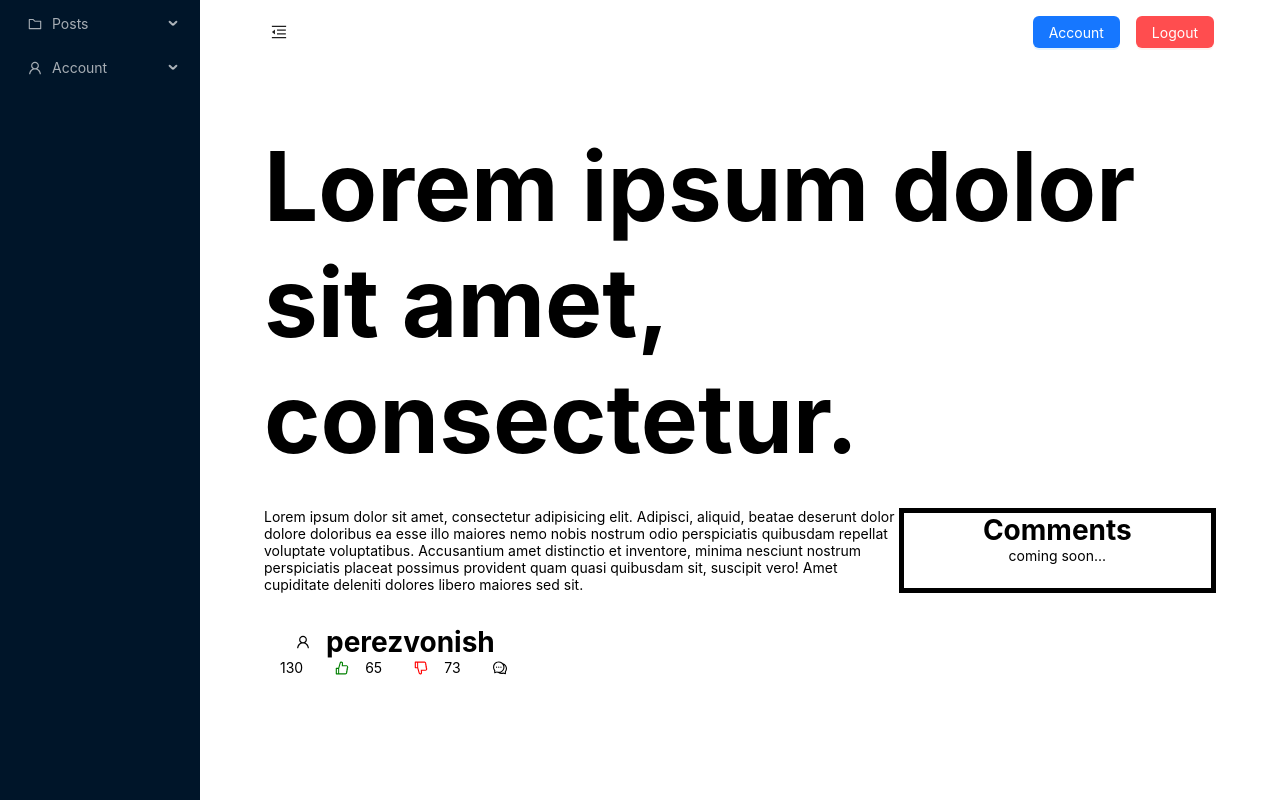
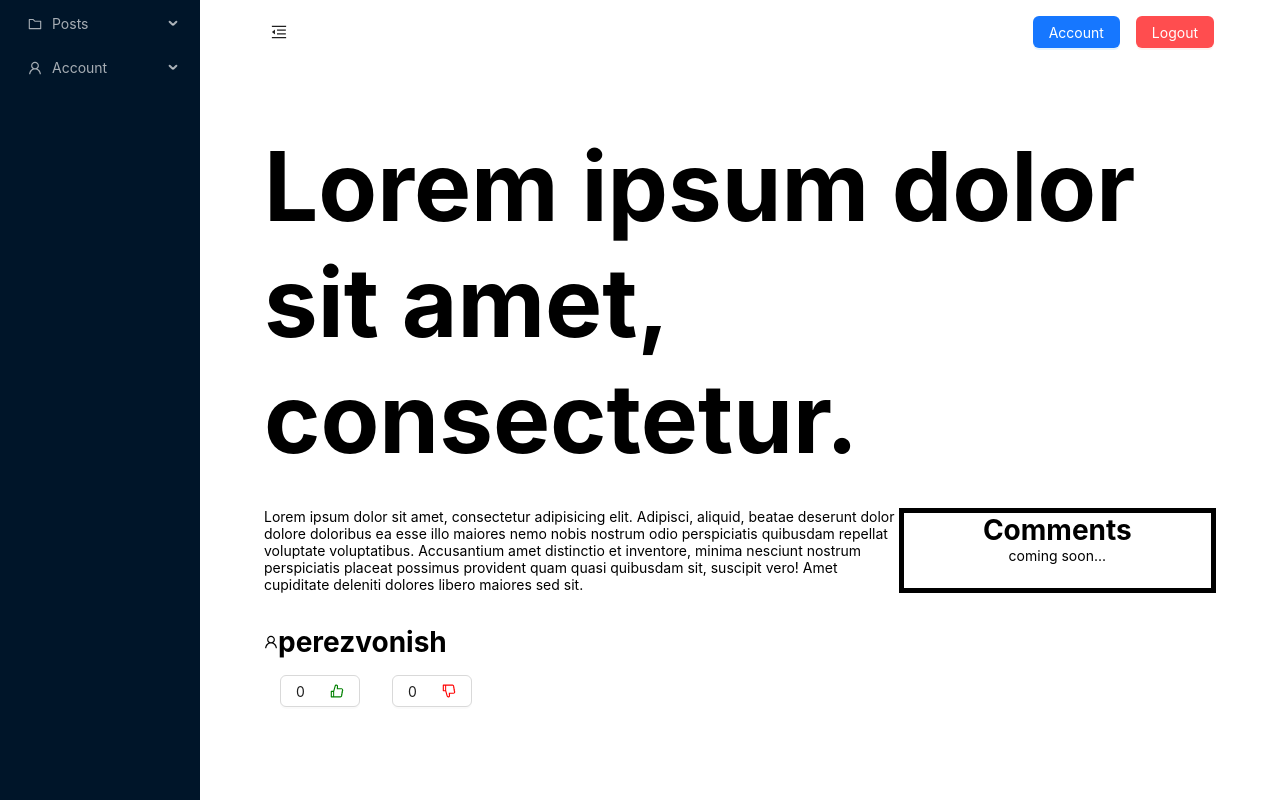
Before and after one commit to perezvonish/next-blog-frontend, a Next.js app: page /posts/1 in a window 1280 px wide. Shown: the top 800 px of the page. Built offline with nearby package versions, Linux system fonts and the light colour scheme.

Commit message:
feat: like/dislike buttons

```diff
--- a/src/app/layout.tsx
+++ b/src/app/layout.tsx
@@ -67,7 +67,7 @@ export default function RootLayout({children}) {
               </div>
           </Sider>
           <Layout>
-              <Header id={layoutStyles.header}>
+              <Header key="1" id={layoutStyles.header}>
                   <Button
                       type="text"
                       icon={collapsed ? <MenuUnfoldOutlined /> : <MenuFoldOutlined />}
--- a/src/app/posts/[id]/page.tsx
+++ b/src/app/posts/[id]/page.tsx
@@ -1,11 +1,22 @@
 "use client"
 import styles from "../../../styles/posts.module.css"
-import {Col, Divider, Row} from "antd";
+import {Button, Col, Divider, Row} from "antd";
 import {PostView} from "@/components/posts/PostView";
 import {CommentOutlined, DislikeOutlined, LikeOutlined, UserOutlined} from "@ant-design/icons";
-import React from "react";
+import React, {useState} from "react";
 
 export default function ViewPost({params}) {
+    const [like, setLike] = useState(0)
+    const [dislike, setDislike] = useState(0)
+
+    const onLike = () => {
+        setLike(like + 1)
+    }
+
+    const onDislike = () => {
+        setDislike(dislike + 1)
+    }
+
     return (
         <div className={styles.viewPost}>
             <div className={styles.viewPostTitle}>
@@ -28,16 +39,16 @@ export default function ViewPost({params}) {
 
                 <div className={styles.postFooterInfo}>
                     <div className={styles.viewPostInfoBlock}>
-                        <p>130</p>
-                        <LikeOutlined style={{color: "green"}}/>
+                        <Button onClick={(e) => onLike()}>
+                            <p>{like}</p>
+                            <LikeOutlined style={{color: "green"}}/>
+                        </Button>
                     </div>
                     <div className={styles.viewPostInfoBlock}>
-                        <p>65</p>
-                        <DislikeOutlined style={{color: "red"}}/>
-                    </div>
-                    <div className={styles.viewPostInfoBlock}>
-                        <p>73</p>
-                        <CommentOutlined />
+                        <Button onClick={(e) => onDislike()}>
+                            <p>{dislike}</p>
+                            <DislikeOutlined style={{color: "red"}}/>
+                        </Button>
                     </div>
                 </div>
             </div>
--- a/src/styles/posts.module.css
+++ b/src/styles/posts.module.css
@@ -87,8 +87,13 @@
     align-items: center;
 }
 
-.viewPostInfoBlock.viewPostInfoBlock * {
-    margin-left: 1rem;
+.viewPostInfoBlock Button{
+    display: flex;
+    flex-direction: row;
+    align-items: center;
+    justify-content: space-between;
+    margin: 1rem;
+    width: 5rem;
 }
 
 .viewPostRow {
```
